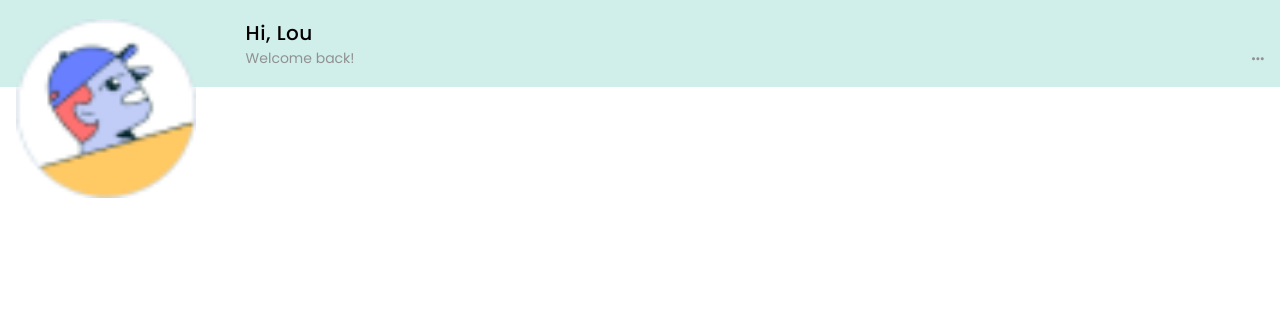
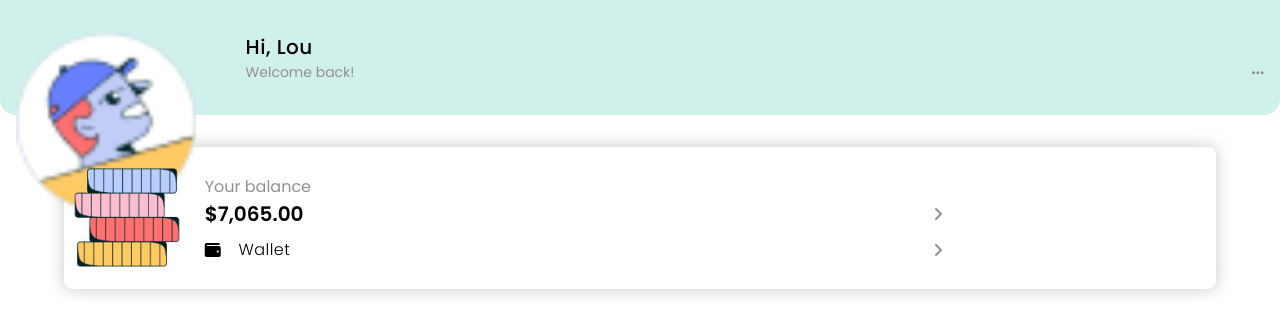
Before and after one commit to MAMA-BootCamp/Finance-App-Khilla, a plain HTML site: page index.html in a window 1280 px wide. Drawn offline with Linux system fonts and the light colour scheme.

Commit message:
create balance wallet section [html,css] relates #3

```diff
--- a/css/style.css
+++ b/css/style.css
@@ -10,12 +10,14 @@ body {
   font-family: "Poppins", sans-serif;
 }
 .header-section {
-  background-color: #d0efeb;
-  padding: 18px 16px;
+  background-color: #d0f1eb;
+  padding: 32px 16px;
   width: 100%;
   display: flex;
   gap: 4%;
   align-items: center;
+  border-bottom-left-radius: 16px;
+  border-bottom-right-radius: 16px;
 }
 .profile-img {
   height: 50px;
@@ -41,3 +43,67 @@ body {
   font-size: 1.4rem;
   color: #919191;
 }
+.balance {
+  margin: 32px auto 16px auto;
+  display: flex;
+  align-items: center;
+  gap: 2%;
+  width: 90%;
+  padding: 16px 8px;
+  box-shadow: 0px 0 16px 0 rgb(145 145 145 / 52%);
+  border-radius: 8px;
+}
+.wallet-img {
+  width: 110px;
+  height: 110px;
+}
+img {
+  width: 100%;
+  height: auto;
+}
+.text-content {
+  flex-basis: 65%;
+}
+.balance-text {
+  font-size: 1.6rem;
+  color: #919191;
+}
+
+.money-up {
+  display: flex;
+  align-items: center;
+  justify-content: space-between;
+  margin-bottom: 8px;
+}
+.money-up i {
+  font-size: 1.6rem;
+  color: #919191;
+}
+.money-text {
+  font-size: 2rem;
+  font-weight: 600;
+}
+
+.wallet-down {
+  display: flex;
+  align-items: center;
+  justify-content: space-between;
+}
+.wallet-icon {
+  flex-basis: 80%;
+  display: flex;
+  align-items: center;
+  gap: 3%;
+}
+.wallet-down .fa-angle-right {
+  font-size: 1.6rem;
+  color: #919191;
+}
+.wallet-down p {
+  font-size: 1.6rem;
+  font-weight: 300;
+  letter-spacing: 0.5px;
+}
+.wallet-icon i {
+  font-size: 1.6rem;
+}
--- a/index.html
+++ b/index.html
@@ -10,7 +10,7 @@
     <link rel="preconnect" href="https://fonts.googleapis.com" />
     <link rel="preconnect" href="https://fonts.gstatic.com" crossorigin />
     <link
-      href="https://fonts.googleapis.com/css2?family=Poppins:wght@400;500;600;700&display=swap"
+      href="https://fonts.googleapis.com/css2?family=Poppins:wght@300;400;500;600;700&display=swap"
       rel="stylesheet"
     />
   </head>
@@ -27,6 +27,27 @@
         </div>
       </div>
     </header>
+    <main>
+      <section class="balance">
+        <div class="wallet-img">
+          <img src="./imgs/Currency Crush Coins.png" alt="" />
+        </div>
+        <div class="text-content">
+          <p class="balance-text">Your balance</p>
+          <div class="money-up">
+            <p class="money-text">$7,065.00</p>
+            <i class="fa-solid fa-angle-right"></i>
+          </div>
+          <div class="wallet-down">
+            <div class="wallet-icon">
+              <i class="fa-solid fa-wallet"></i>
+              <p>Wallet</p>
+            </div>
+            <i class="fa-solid fa-angle-right"></i>
+          </div>
+        </div>
+      </section>
+    </main>
 
     <script
       src="https://kit.fontawesome.com/872a0c00b6.js"
```
Also changed, not shown: imgs/Currency Crush Coins.png (added).
